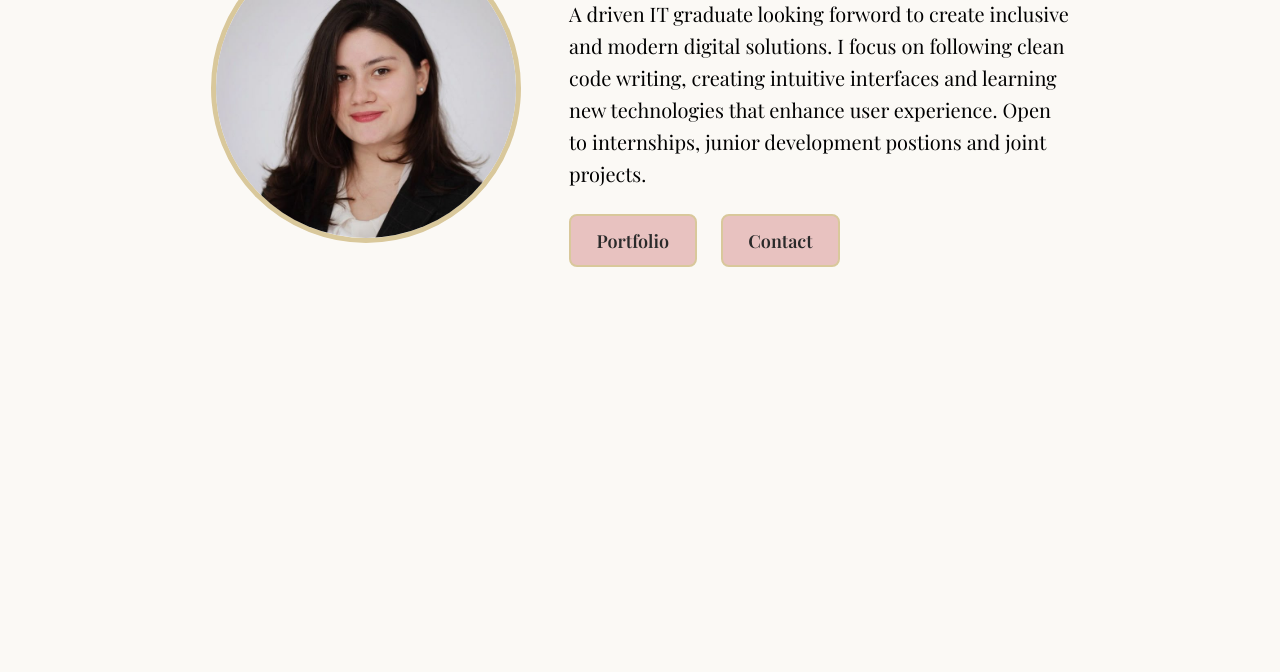
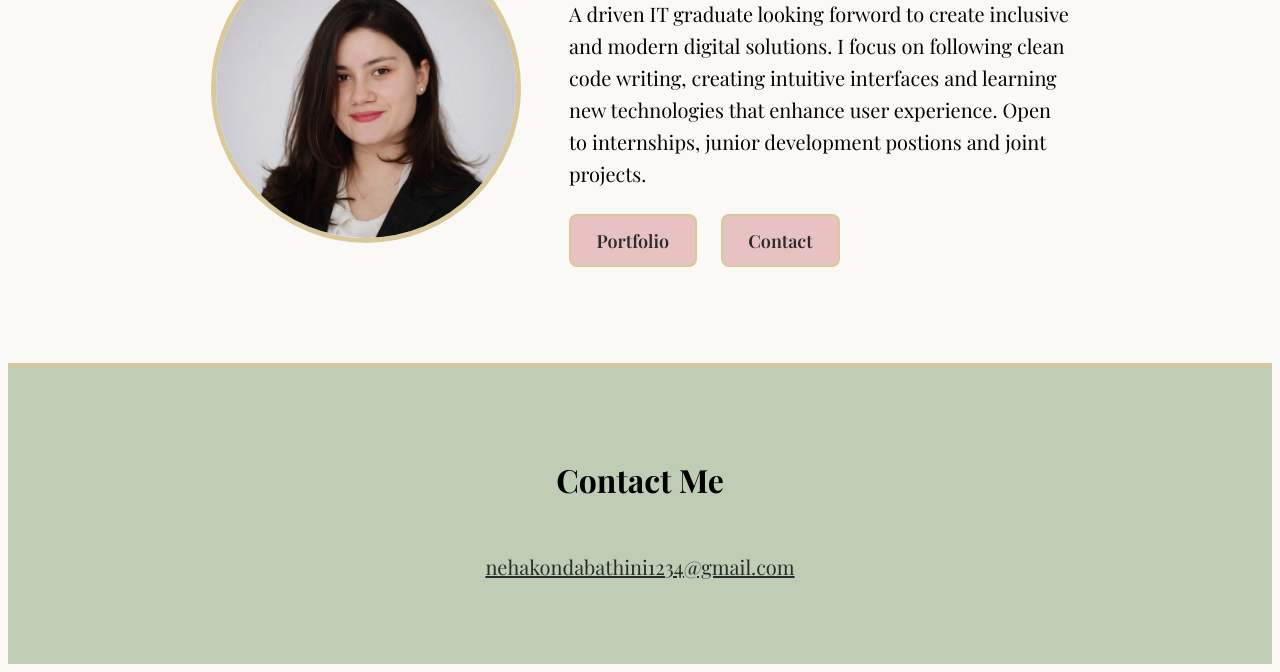
Before and after one commit to bcdfgi/Portfolio-Website, a plain HTML site: page pages/home_page.html in a window 1280 px wide. Shown: the part 406-1078 px from the top of the page. Before the commit the page ends 800 px from the top, so only its background shows below. Drawn offline with nearby package versions, Linux system fonts and the light colour scheme; a web font is replaced by a local one.

Commit message:
creating contact section

```diff
--- a/pages/home_page.html
+++ b/pages/home_page.html
@@ -66,7 +66,57 @@
     .btn:hover{
       background-color: #BFCDB4;
       text-decoration: underline;
+
     }
+    .contact-section{
+      background-color: #BFCDB4;
+      margin-top: 6rem;
+      padding: 4rem 8%;
+      border-top: 4px solid #D9C89B;
+
+    }
+    .contact-section h2{
+      text-align: center;
+      font-size: 32px;
+      margin-bottom: 2rem;
+    }
+    .contact-container{
+      display: flex;
+      justify-content: center;
+      align-items: flex-start;
+      gap: 4rem;
+      flex-wrap: wrap;
+    }
+    .contact-info p{
+      font-size: 20px;
+      margin-bottom: 1rem;
+
+
+    }
+    .contact-info a{
+      color:#2A2A2A;
+      text-decoration: underline;
+    }
+    .contact-information{
+      display: flex;
+      flex-direction: column;
+      gap: 1rem;
+
+
+    }
+    .contact-information input,
+    .contact-information textarea{
+      padding: 0.8rem;
+      border-radius: 8px;
+      border: 2px solid #D9C89B;
+      background-color: #FBF9F5;
+      font-size: 16px;
+
+    }
+    .contact-information button{
+      width: fit-content;
+    }
+
 
   </style>
   <body>
@@ -89,6 +139,17 @@
       </div>
     </div>
 
+    <div class="contact-section">
+      <h2>Contact Me</h2>
+      <div class="contact-container">
+        <div class="contact-info">
+          <p><a href="mailto:nehakondabathini1234@gmail.com">nehakondabathini1234@gmail.com</a></p>
+          <p><a href=""></a></p>
+        </div>
+      </div>
+
+    </div>
+
 
 
   </body>
```
